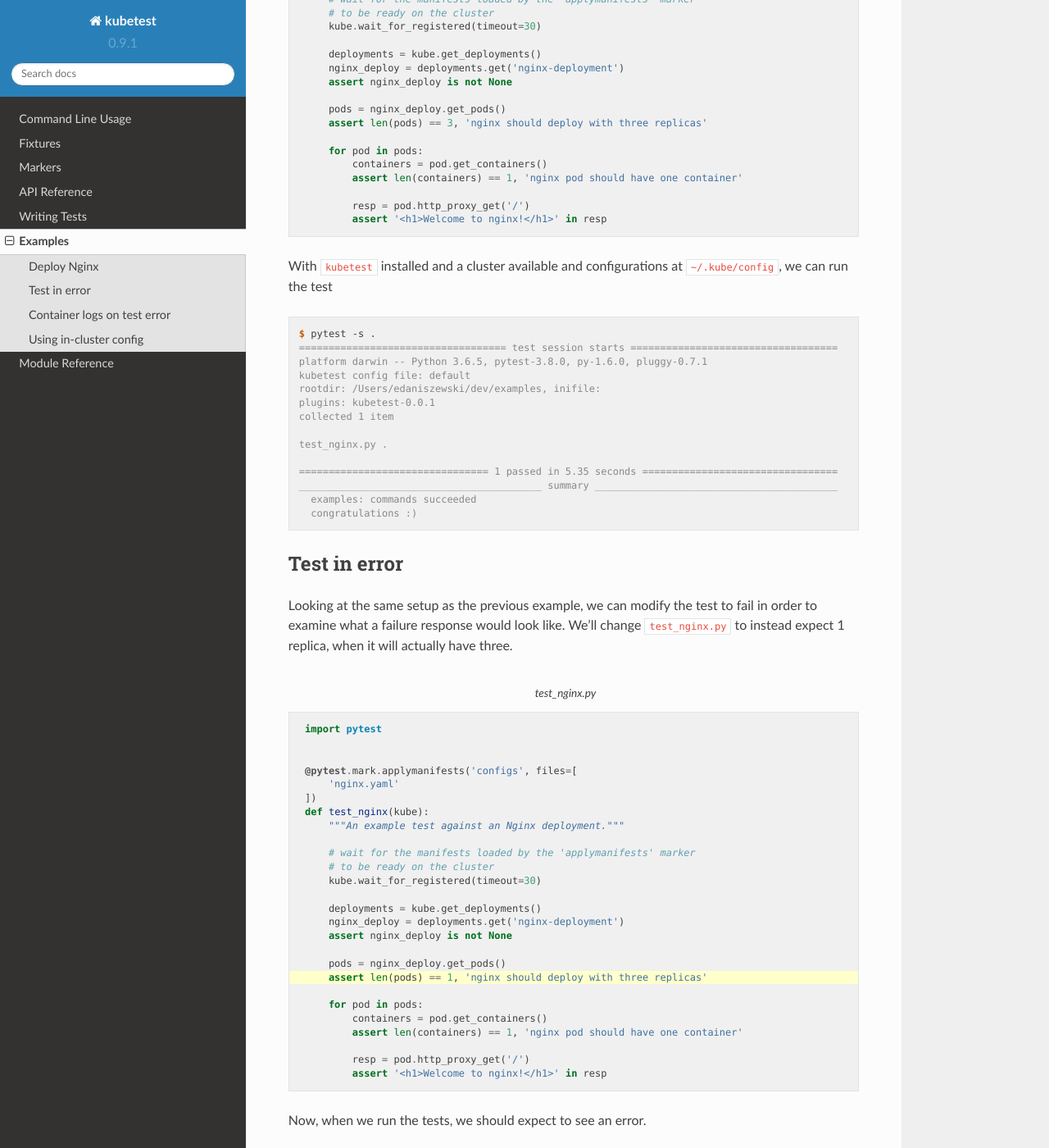
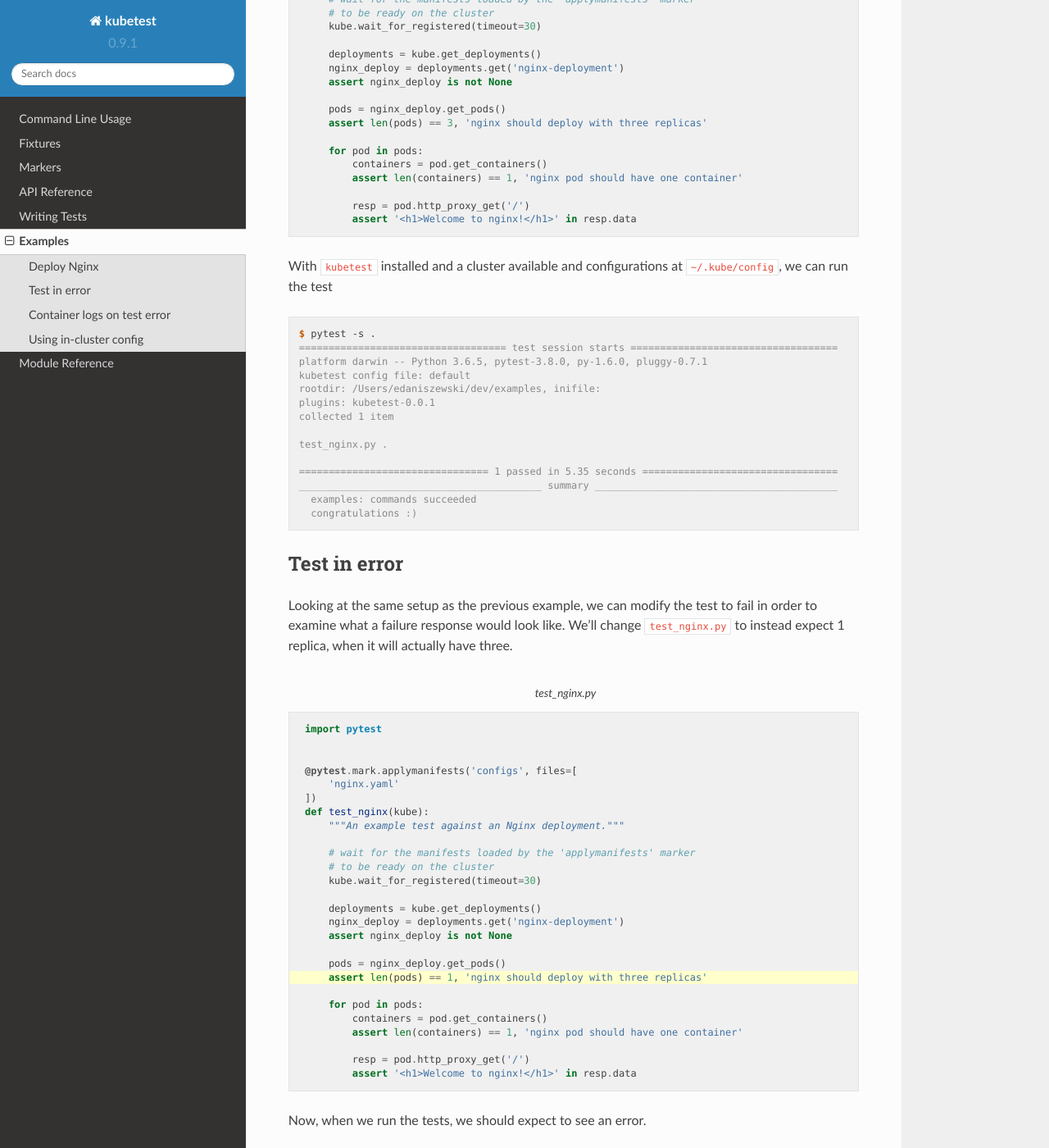
Before and after one commit to vapor-ware/kubetest, a Sphinx documentation site: the page built from docs/examples.rst, in a window 1280 px wide and 1400 px high, scrolled down 1173 px. Shown: the whole window at 82% size. Built offline with Sphinx 7.4.7 and the Read the Docs theme 2.0.0, drawn with Linux system fonts in a browser that asks for light colours.

Commit message:
Update documentation

```diff
--- a/docs/examples.rst
+++ b/docs/examples.rst
@@ -76,7 +76,7 @@ Where the files listed above have the following contents:
             assert len(containers) == 1, 'nginx pod should have one container'
 
             resp = pod.http_proxy_get('/')
-            assert '<h1>Welcome to nginx!</h1>' in resp
+            assert '<h1>Welcome to nginx!</h1>' in resp.data
 
 
 With ``kubetest`` installed and a cluster available and configurations at ``~/.kube/config``,
@@ -136,7 +136,7 @@ it will actually have three.
             assert len(containers) == 1, 'nginx pod should have one container'
 
             resp = pod.http_proxy_get('/')
-            assert '<h1>Welcome to nginx!</h1>' in resp
+            assert '<h1>Welcome to nginx!</h1>' in resp.data
 
 
 Now, when we run the tests, we should expect to see an error.
--- a/docs/markers.rst
+++ b/docs/markers.rst
@@ -349,6 +349,6 @@ Examples
 
   .. code-block:: python
 
-      @pytest.namespace(create=True, name='specific-name')
+      @pytest.mark.namespace(create=True, name='specific-name')
       def test_something(kube):
           ...
```
